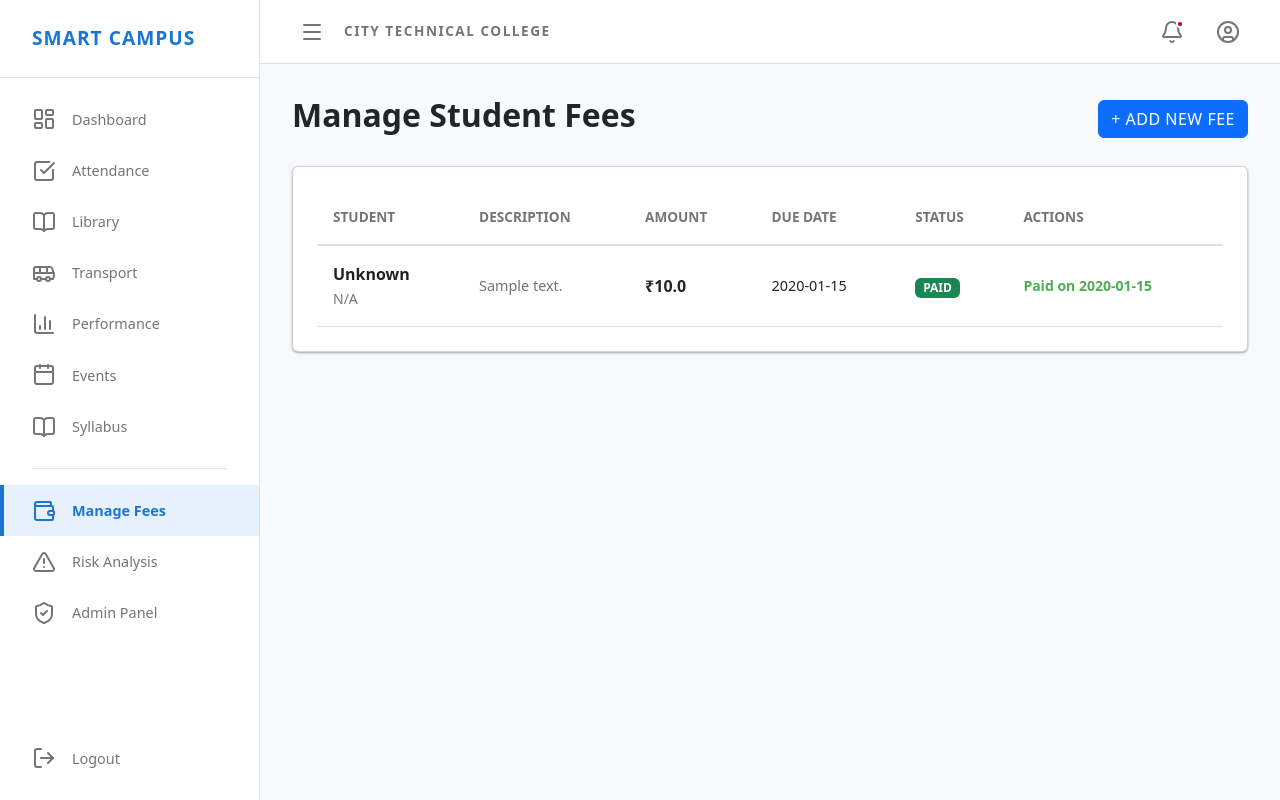
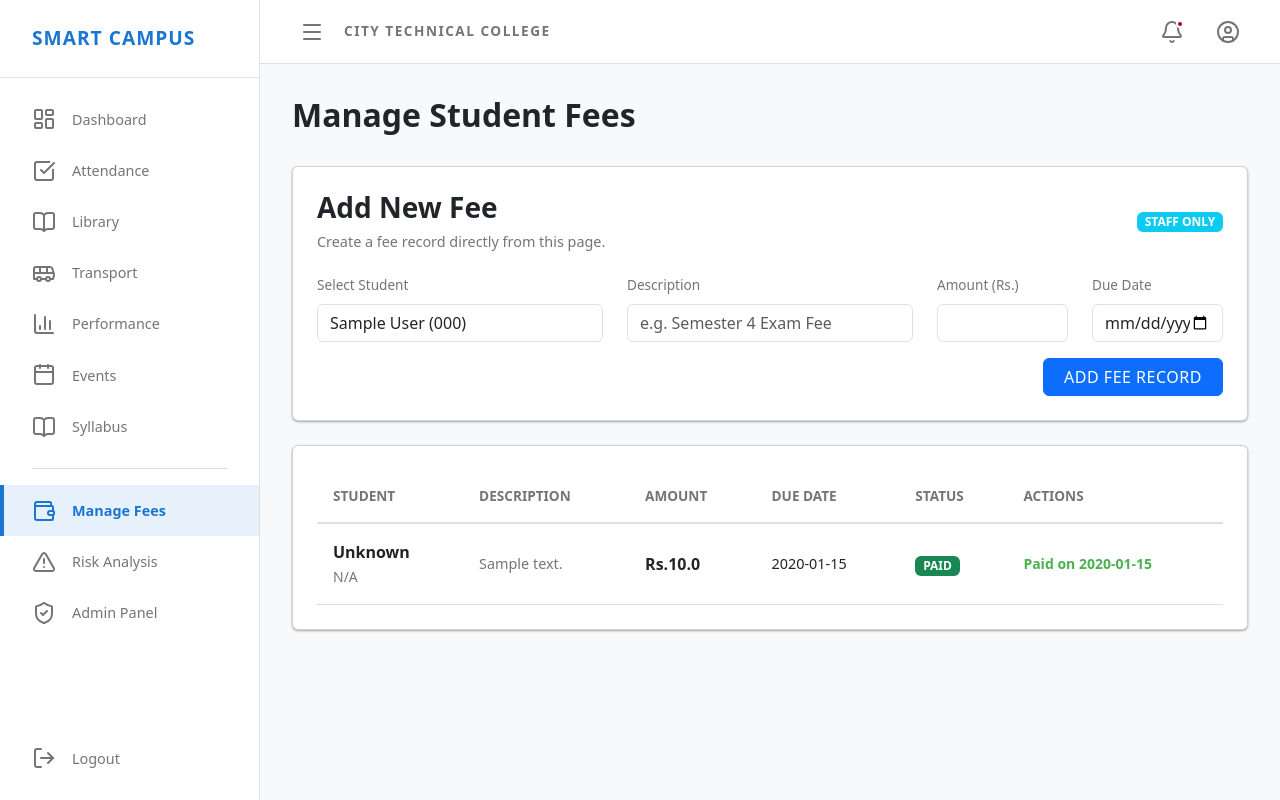
Before and after one commit to pugalpugazh2006-cmd/Smart-campus, a Flask app: page /manage-fees in a window 1280 px wide. Run offline with Flask 3, Linux system fonts and the light colour scheme; the visitor is signed in with stand-in values (Sample User, id 1); tables that the repository leaves empty hold one stand-in row (values such as "Sample post"); data that the repository does not hold is empty.

Commit message:
Replace fee modal with inline create form

```diff
--- a/templates/manage_fees.html
+++ b/templates/manage_fees.html
@@ -3,7 +3,43 @@
 <div class="page-load">
     <div class="d-flex justify-content-between align-items-center mb-4">
         <h2 style="font-weight: 700;">Manage Student Fees</h2>
-        <button class="btn btn-primary" data-bs-toggle="modal" data-bs-target="#addFeeModal">+ Add New Fee</button>
+    </div>
+
+    <div class="card mb-4">
+        <div style="display:flex; justify-content:space-between; align-items:center; gap:1rem; margin-bottom:1.25rem; flex-wrap:wrap;">
+            <div>
+                <h3 style="margin:0; font-weight:700;">Add New Fee</h3>
+                <p style="margin:0.35rem 0 0; color:var(--text-secondary); font-size:0.9rem;">Create a fee record directly from this page.</p>
+            </div>
+            <span class="badge bg-info">STAFF ONLY</span>
+        </div>
+        <form action="{{ url_for('add_fee') }}" method="POST">
+            <div class="row">
+                <div class="col-md-4 mb-3">
+                    <label class="form-label" style="color: var(--text-secondary); font-size: 0.85rem;">Select Student</label>
+                    <select name="student_id" class="form-control" required>
+                        {% for student in students %}
+                        <option value="{{ student.user_id }}">{{ student.full_name }} ({{ student.roll_number }})</option>
+                        {% endfor %}
+                    </select>
+                </div>
+                <div class="col-md-4 mb-3">
+                    <label class="form-label" style="color: var(--text-secondary); font-size: 0.85rem;">Description</label>
+                    <input type="text" name="description" class="form-control" placeholder="e.g. Semester 4 Exam Fee" required>
+                </div>
+                <div class="col-md-2 mb-3">
+                    <label class="form-label" style="color: var(--text-secondary); font-size: 0.85rem;">Amount (Rs.)</label>
+                    <input type="number" name="amount" class="form-control" required step="0.01">
+                </div>
+                <div class="col-md-2 mb-3">
+                    <label class="form-label" style="color: var(--text-secondary); font-size: 0.85rem;">Due Date</label>
+                    <input type="date" name="due_date" class="form-control" required>
+                </div>
+            </div>
+            <div style="display:flex; justify-content:flex-end;">
+                <button type="submit" class="btn btn-primary" style="min-width: 180px;">Add Fee Record</button>
+            </div>
+        </form>
     </div>
 
     <div class="card">
@@ -27,7 +63,7 @@
                             <small style="color: var(--text-secondary);">{{ fee.roll_number }}</small>
                         </td>
                         <td style="padding: 1rem; color: var(--text-secondary); font-size: 0.9rem;">{{ fee.description }}</td>
-                        <td style="padding: 1rem; font-weight: 700;">₹{{ "{:,}".format(fee.amount) }}</td>
+                        <td style="padding: 1rem; font-weight: 700;">Rs.{{ "{:,}".format(fee.amount) }}</td>
                         <td style="padding: 1rem; font-size: 0.9rem;">{{ fee.due_date }}</td>
                         <td style="padding: 1rem;">
                             <span class="badge {{ 'bg-success' if fee.status == 'Paid' else ('bg-danger' if fee.status == 'Overdue' else 'bg-info') }}">
@@ -35,7 +71,7 @@
                             </span>
                         </td>
                         <td style="padding: 1rem;">
-                            <div style="display: flex; gap: 0.5rem;">
+                            <div style="display: flex; gap: 0.5rem; flex-wrap: wrap;">
                                 {% if fee.status != 'Paid' %}
                                 <form action="{{ url_for('mark_paid', fee_id=fee.id) }}" method="POST">
                                     <button type="submit" class="btn btn-outline" style="color: #4caf50; border-color: rgba(76, 175, 80, 0.3); padding: 0.4rem 0.8rem; font-size: 0.75rem;">Paid</button>
```
Also changed, not shown: other parts of templates/manage_fees.html (+0 -42 lines).
